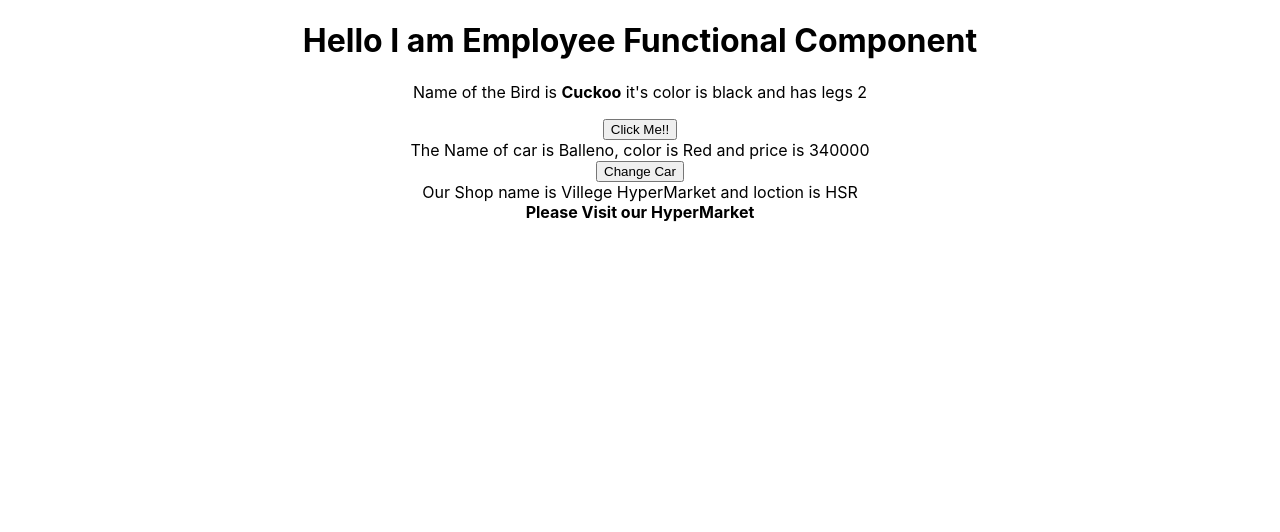
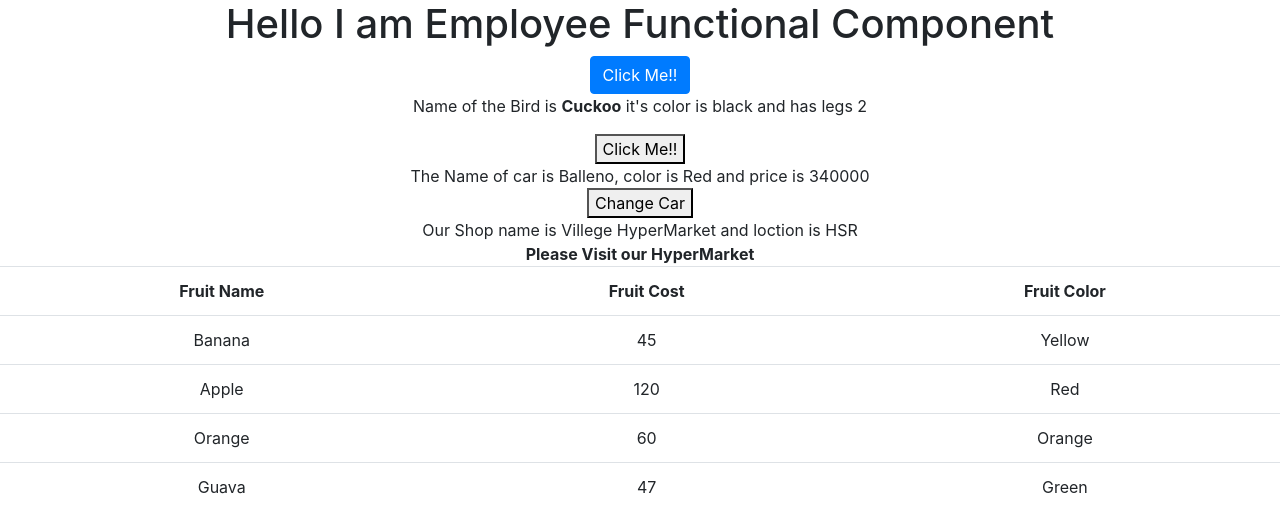
Before and after one commit to pranay-chauhan/React-study, a React (Create React App) app: page / in a window 1280 px wide. Shown: the top 532 px of the page. Built offline with nearby package versions, Linux system fonts and the light colour scheme.

Commit message:
table added in repo

```diff
--- a/public/index.html
+++ b/public/index.html
@@ -9,7 +9,8 @@
       name="description"
       content="Web site created using create-react-app"
     />
-    <link rel="apple-touch-icon" href="%PUBLIC_URL%/logo192.png" />
+    <link rel="apple-touch-icon" href="logo192.png" />
+    <link rel="stylesheet" href="https://stackpath.bootstrapcdn.com/bootstrap/4.3.1/css/bootstrap.min.css" integrity="sha384-ggOyR0iXCbMQv3Xipma34MD+dH/1fQ784/j6cY/iJTQUOhcWr7x9JvoRxT2MZw1T" crossorigin="anonymous">
     <!--
       manifest.json provides metadata used when your web app is installed on a
       user's mobile device or desktop. See https://developers.google.com/web/fundamentals/web-app-manifest/
--- a/src/App.js
+++ b/src/App.js
@@ -6,6 +6,7 @@
 import Employee1 from './Class-component/Event-handling/Employee1';
 import Car from "./Class-component/setState/Car";
 import Shop from "./Children/Shop";
+import Fruit from './Table/Fruit'
 function App() {
   return (
     <div className="App">
@@ -15,6 +16,7 @@
       <Employee1/>
       <Car/>
       <Shop name="Villege HyperMarket" location="HSR">Please Visit our HyperMarket</Shop>
+      <Fruit/>
       </div>
   );
 }
--- a/src/Children/Shop.js
+++ b/src/Children/Shop.js
@@ -1,5 +1,4 @@
 import React from  'react';
-
 const shop = (props)=>{
     console.log(props);
     return(
--- a/src/Functional-component/Employee.js
+++ b/src/Functional-component/Employee.js
@@ -4,6 +4,7 @@
     return(
         <div>
             <h1>Hello I am Employee Functional Component</h1>
+            <button className='btn btn-primary'>Click Me!!</button>
         </div>
     )
 }
--- /dev/null
+++ b/src/Table/Fruit.js
@@ -0,0 +1,46 @@
+import React from 'react'
+
+class fruit extends React.Component{
+    constructor(){
+        super();
+        this.state = {
+            fruitShop: [
+                {
+                    fruit_name:'Banana',cost:45,color:'Yellow'
+                },
+                {
+                    fruit_name:'Apple',cost:120,color:'Red'
+                },
+                {
+                    fruit_name:'Orange',cost:60,color:'Orange'
+                },
+                {
+                    fruit_name:'Guava',cost:47,color:'Green'
+                },
+            ]
+        }
+    }
+    render(){
+        return(
+            <div>
+                <table className="table table-striped">
+                    <th>Fruit Name</th>
+                    <th>Fruit Cost</th>
+                    <th>Fruit Color</th>
+                    {
+                        this.state.fruitShop.map((f)=>{
+                            return(
+                                <tr>
+                                    <td>{f.fruit_name}</td>
+                                    <td>{f.cost}</td>
+                            <td>{f.color}</td>
+                                </tr>
+                            )
+                        })
+                    }
+                </table>
+            </div>
+        )
+    }
+}
+export default fruit
```
